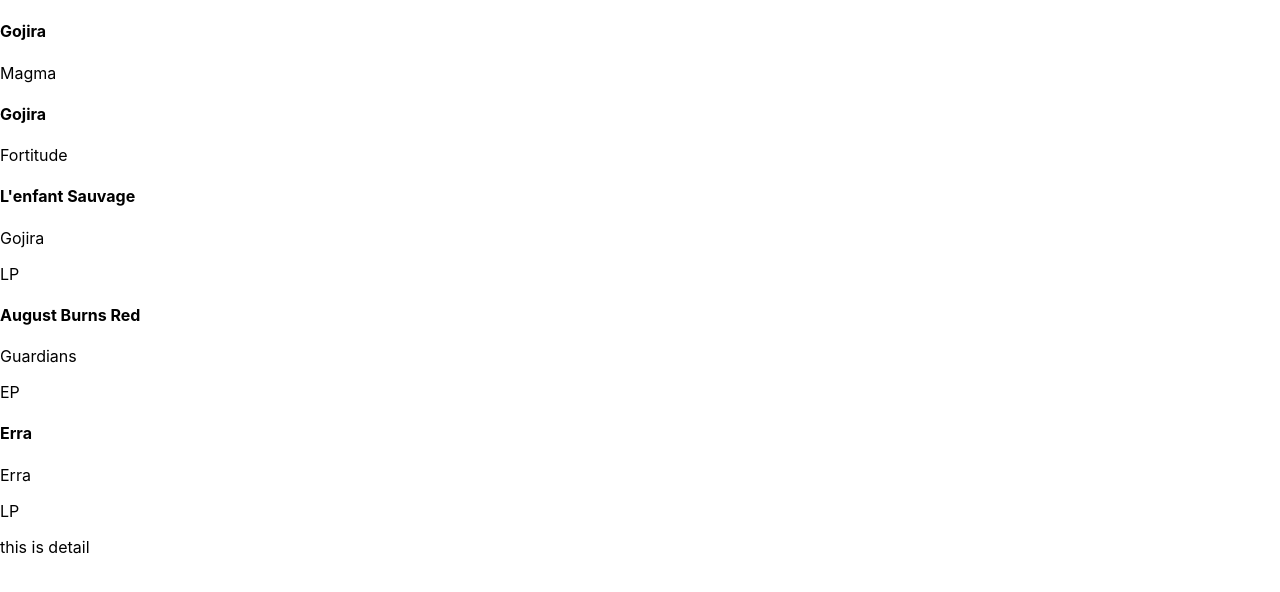
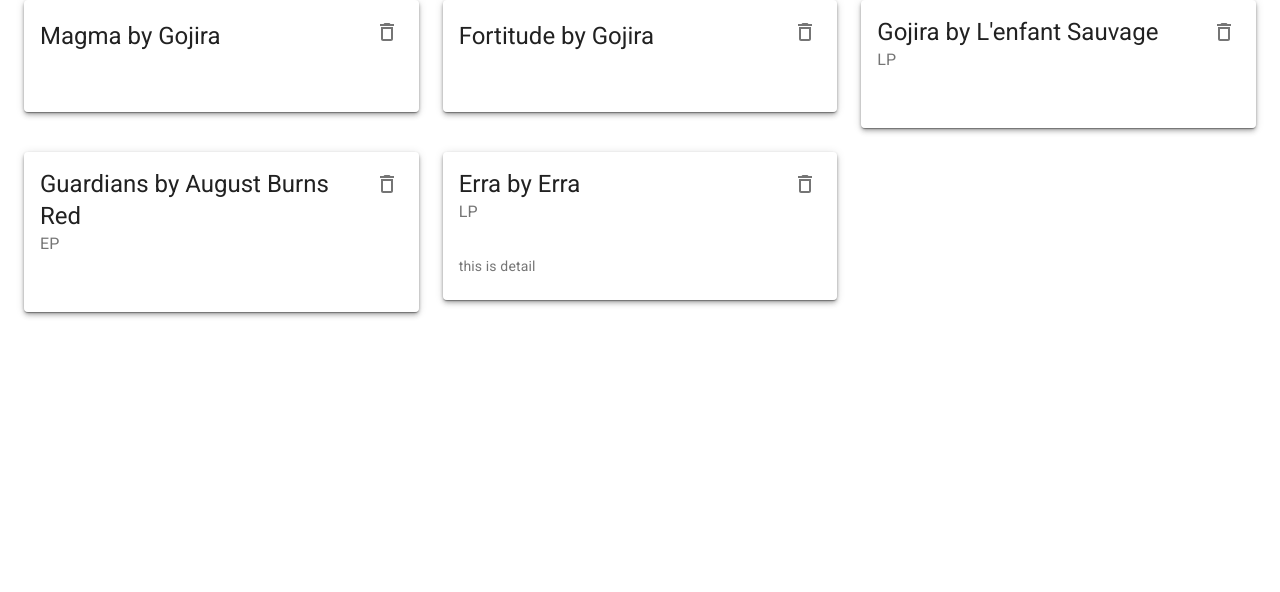
Before and after one commit to ZuzaUsakiewicz/album-collection-material-ui, a React (Create React App) app: page / in a window 1280 px wide. Shown: the top 592 px of the page. Built offline with nearby package versions, Linux system fonts and the light colour scheme; data requests are answered from the project's data file.

Commit message:
implement delete album card from database and page function

```diff
--- a/src/pages/Albums.js
+++ b/src/pages/Albums.js
@@ -1,21 +1,35 @@
 import React, { useState, useEffect } from "react";
+import Grid from "@material-ui/core/Grid";
+import Paper from "@material-ui/core/Paper";
+import { Container } from "@material-ui/core";
+import AlbumCard from "../components/AlbumCard";
 
 export default function Albums() {
   const [albums, setAlbums] = useState([]);
+
   useEffect(() => {
     fetch("http://localhost:8000/albums")
       .then((res) => res.json())
       .then((data) => setAlbums(data));
   }, []);
+
+  const handleDelete = async (id) => {
+    await fetch("http://localhost:8000/albums/" + id, { method: "DELETE" });
+    const newAlbums = albums.filter((album) => album.id !== id);
+    setAlbums(newAlbums);
+  };
+
   return (
-    <div>
-      {albums.map((album) => (
-        <div key={album.id}>
-          <h4>{album.artist}</h4>
-          <p>{album.album}</p> <span>{album.format}</span>
-          <p>{album.details}</p>
-        </div>
-      ))}
-    </div>
+    <Container>
+      <Grid container spacing={3}>
+        {albums.map((album) => (
+          <Grid item key={album.id} xs={12} md={6} lg={4}>
+            <Paper>
+              <AlbumCard album={album} handleDelete={handleDelete} />
+            </Paper>
+          </Grid>
+        ))}
+      </Grid>
+    </Container>
   );
 }
```
